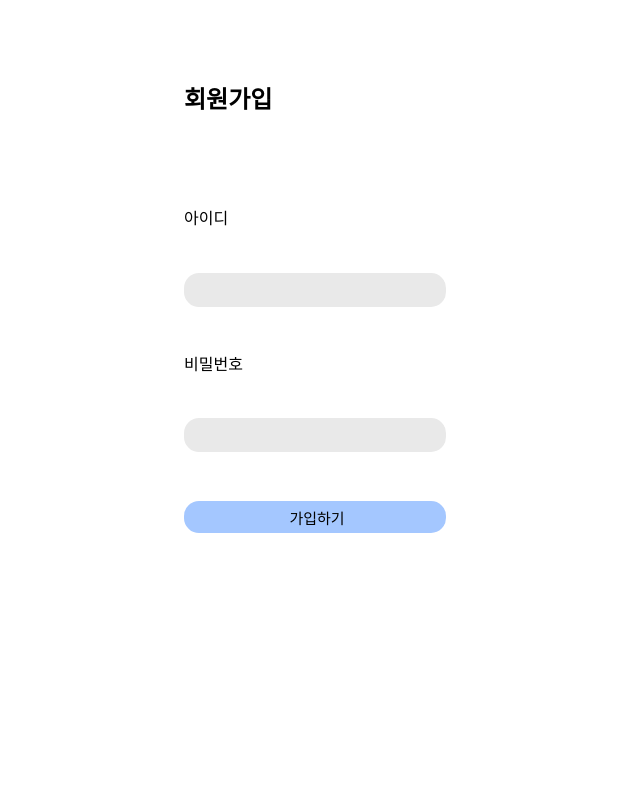
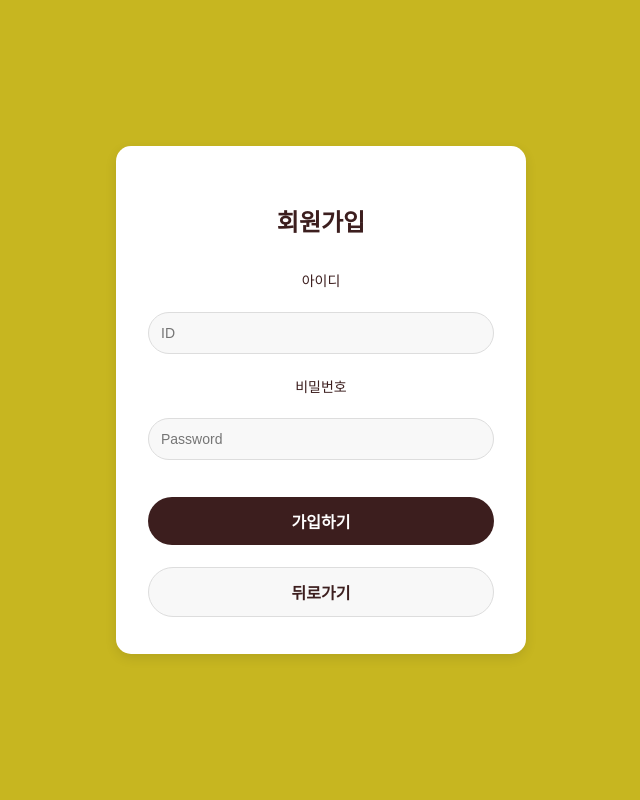
Before and after one commit to hyundairotemai2/AIFAKER, a Flask app: page /join in a window 1280 px wide. Shown: the whole page, without its empty margins (319-959 px from the left). Run offline with Flask 3, Linux system fonts and the light colour scheme.

Commit message:
feat: 필터 적용 상태 관리 및 로그인 페이지 스타일 개선

```diff
--- a/main_dir/mainpage.py
+++ b/main_dir/mainpage.py
@@ -168,6 +168,7 @@ def create_post():
                     'image_url': image_url,
                     'filtered_image_url': f'/static/uploads/{filtered_filename}',
                     'apply_filter': True,
+                    'filter_applied': False,  # 처음에는 로딩 필요
                     'date': date
                 })
             else:
@@ -177,6 +178,7 @@ def create_post():
                     'content': content,
                     'image_url': image_url,
                     'apply_filter': False,
+                    'filter_applied': False,
                     'date': date
                 })
     else:
@@ -186,10 +188,20 @@ def create_post():
             'content': content,
             'image_url': image_url,
             'apply_filter': False,
+            'filter_applied': False,
             'date': date
         })
 
     return redirect('/blog')
+
+# 새 엔드포인트: 필터 적용 완료 표시
+@app.route('/mark_filter_applied/<int:post_id>', methods=['POST'])
+def mark_filter_applied(post_id):
+    for post in posts:
+        if post['id'] == post_id:
+            post['filter_applied'] = True
+            break
+    return jsonify({'success': True})
 
 @app.route('/delete/<int:post_id>', methods=['DELETE'])
 def delete_post(post_id):
--- a/main_dir/templates/join.html
+++ b/main_dir/templates/join.html
@@ -4,7 +4,93 @@
     <meta charset="UTF-8">
     <meta name="viewport" content="width=device-width, initial-scale=1.0">
     <title>Join</title>
-    <link rel="stylesheet" href="{{ url_for('static', filename='join_chat.css') }}">
+    <style>
+        body {
+            background-color: #c7b620; /* 카카오톡 노란색 배경 */
+            margin: 0;
+            height: 100vh;
+            display: flex;
+            justify-content: center;
+            align-items: center;
+            font-family: 'Segoe UI', Tahoma, Geneva, Verdana, sans-serif;
+        }
+        form {
+            background-color: #ffffff;
+            padding: 30px;
+            border-radius: 15px;
+            box-shadow: 0 4px 12px rgba(0, 0, 0, 0.1);
+            width: 350px;
+            text-align: center;
+        }
+        h2 {
+            color: #3c1e1e; /* 카카오톡 갈색 텍스트 */
+            font-size: 24px;
+            font-weight: bold;
+            margin-bottom: 20px;
+        }
+        table td {
+            padding: 5px 0;
+            color: #3c1e1e; /* 라벨 색상 */
+            font-size: 14px;
+            font-weight: 500;
+        }
+        input[type="text"], input[type="password"] {
+            width: 100%;
+            padding: 12px;
+            margin: 10px 0;
+            border: 1px solid #ddd;
+            border-radius: 25px; /* 둥근 입력 필드 */
+            font-size: 14px;
+            box-sizing: border-box;
+            background-color: #f8f8f8;
+            transition: border-color 0.3s;
+        }
+        input[type="text"]:focus, input[type="password"]:focus {
+            border-color: #3c1e1e;
+            outline: none;
+        }
+        input[type="submit"] {
+            width: 100%;
+            padding: 12px;
+            background-color: #3c1e1e; /* 카카오톡 갈색 버튼 */
+            color: #ffffff;
+            border: none;
+            border-radius: 25px;
+            font-size: 16px;
+            font-weight: bold;
+            cursor: pointer;
+            margin-top: 15px;
+            transition: background-color 0.3s;
+        }
+        input[type="submit"]:hover {
+            background-color: #2e1717; /* 더 어두운 갈색 */
+        }
+        .back-btn {
+            width: 100%;
+            padding: 12px;
+            background-color: #f8f8f8; /* 회색 배경 */
+            color: #3c1e1e;
+            border: 1px solid #ddd;
+            border-radius: 25px;
+            font-size: 16px;
+            font-weight: bold;
+            cursor: pointer;
+            margin-top: 10px;
+            transition: background-color 0.3s, color 0.3s;
+        }
+        .back-btn:hover {
+            background-color: #e9ecef;
+            color: #2e1717;
+        }
+        .error {
+            color: red;
+            font-size: 12px;
+            margin-top: 10px;
+        }
+        table {
+            width: 100%;
+        }
+    </style>
 </head>
 <body>
 <form method="POST">
@@ -13,13 +99,14 @@
             <td><h2>회원가입</h2></td>
         </tr>
         <tr><td>아이디</td></tr>
-        <tr><td><input type="text" name="username" class="text" required></td></tr>
+        <tr><td><input type="text" name="username" placeholder="ID" required></td></tr>
         <tr><td>비밀번호</td></tr>
-        <tr><td><input type="password" name="password" class="text" required></td></tr>
+        <tr><td><input type="password" name="password" placeholder="Password" required></td></tr>
         <tr><td><input type="submit" value="가입하기" class="btn"></td></tr>
+        <tr><td><button type="button" class="back-btn" onclick="window.location.href='{{ url_for('login') }}'">뒤로가기</button></td></tr>
         {% if error %}
         <tr>
-            <td style="color: red;">{{ error }}</td>
+            <td class="error">{{ error }}</td>
         </tr>
         {% endif %}
     </table>
--- a/main_dir/templates/kakao.html
+++ b/main_dir/templates/kakao.html
@@ -44,7 +44,7 @@
         <input type="text" class="mymsg" placeholder="내 메시지 입력">
         <input type="text" class="yourmsg" placeholder="상대방 메시지 입력">
         <input type="file" id="imageUpload" accept="image/*">
-        <div class="logout"><a href="{{ url_for('logout') }}">로그아웃</a></div>
+        <div class="logout"><a href="{{ url_for('login') }}">로그아웃</a></div>
     </div>
     <script>
         $(function(){
--- a/main_dir/templates/post_detail.html
+++ b/main_dir/templates/post_detail.html
@@ -29,7 +29,7 @@ body,h1,h2,h3,h4,h5 {font-family: "Raleway", sans-serif}
 
   <header class="w3-container w3-center w3-padding-32 w3-green">
     <h1 style="font-weight: bold; font-size: 2.5em;">
-      <a href="/" style="text-decoration: none; color: white;">My Blog</a>
+      <a href="/blog" style="text-decoration: none; color: white;">My Blog</a>
     </h1>
     <p style="font-size: 1.2em;">글 상세 페이지</p>
   </header>
```
Also changed, not shown: main_dir/templates/blog.html (+22 -5 lines), main_dir/templates/login.html (+94 -3 lines), .github/workflows/main_aifaker.yml, main_dir/static/uploads/cherries.jpg (added), main_dir/static/uploads/filtered_cherries.jpg (added), main_dir/static/uploads/filtered_gondol.jpg (added), main_dir/static/uploads/gondol.jpg (added).
